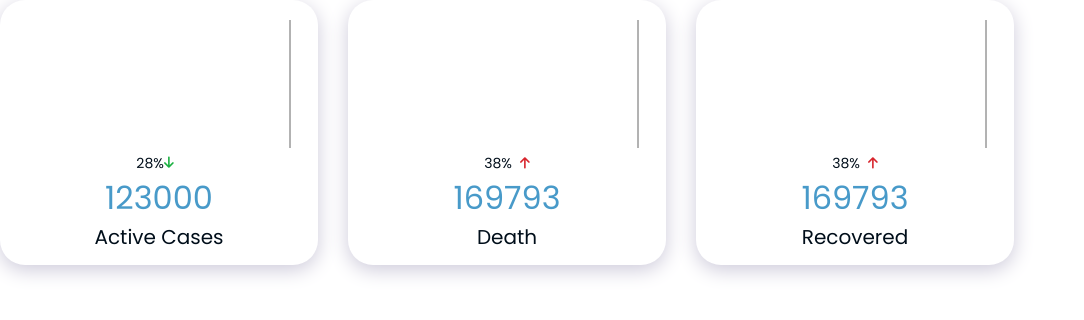
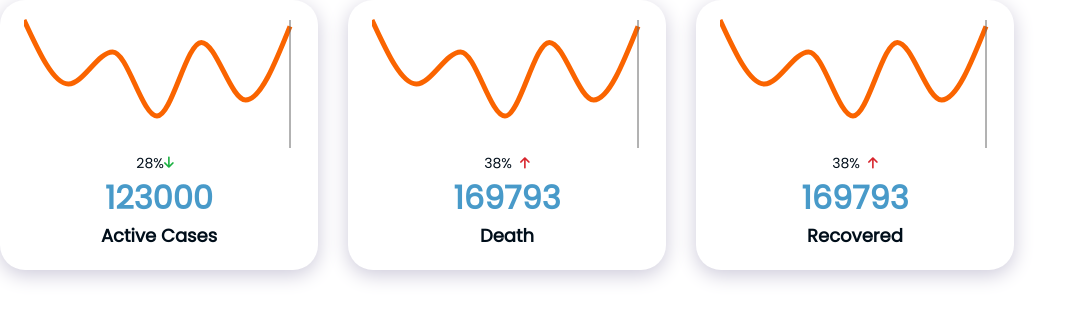
Before and after one commit to sonyacodez/CoronaTracker, a React (Create React App) app: page / in a window 1280 px wide. Shown: the top 320 px of the page, without its empty margins (0-1084 px from the left). Built offline with nearby package versions, Linux system fonts and the light colour scheme; what i18next-icu would draw is missing.

Commit message:
additional styling for StatMiniCard

```diff
--- a/src/components/StatMiniCard/StatMiniCard.style.ts
+++ b/src/components/StatMiniCard/StatMiniCard.style.ts
@@ -5,7 +5,7 @@ export const Container = styled.div`
   align-items: center;
   flex-direction: column;
   width: 31.8rem;
-  height: 26.5rem;
+  height: 27rem;
   padding: 1.5rem;
   border-radius: 25px;
   background-color: ${({ theme }) => theme.colors.white};
--- a/src/components/StatMiniCard/StatMiniCard.tsx
+++ b/src/components/StatMiniCard/StatMiniCard.tsx
@@ -3,29 +3,37 @@ import * as S from './StatMiniCard.style';
 import CustomText from '../Shared/CustomText/CustomText';
 import LineGraph from '../Shared/Charts/LineGraph/LineGraph';
 
-interface IStatMiniCard {
+interface IProps {
   title: string;
   currentNumOfCases: number;
   previousNumOfCases: number;
 }
 
-const StatMiniCard: FC<IStatMiniCard> = ({ title, currentNumOfCases, previousNumOfCases }) => {
+const StatMiniCard: FC<IProps> = ({ title, currentNumOfCases, previousNumOfCases }) => {
+  const lineGraphData = [
+    { numOfCases: 400 },
+    { numOfCases: 200 },
+    { numOfCases: 300 },
+    { numOfCases: 100 },
+    { numOfCases: 330 },
+    { numOfCases: 150 },
+    { numOfCases: 380 },
+  ];
+
   const percentChange = Math.round(
     ((currentNumOfCases - previousNumOfCases) / previousNumOfCases) * 100
   );
+  const hasIncreased = !!(percentChange > 0 && percentChange);
+
   return (
     <S.Container>
-      <LineGraph lineColor="orange1" />
+      <LineGraph graphData={lineGraphData} lineColor="orange1" />
       <S.PercentageContainer>
         <CustomText size="s14" text={`${Math.abs(percentChange)}%`} />
-        <S.Arrow
-          aria-hidden="true"
-          className="fa fa-arrow-down"
-          hasIncreased={!!(percentChange > 0 && percentChange)}
-        />
+        <S.Arrow hasIncreased={hasIncreased} aria-hidden="true" className="fa fa-arrow-down" />
       </S.PercentageContainer>
-      <CustomText size="s32" color="teal" text={`${currentNumOfCases}`} />
-      <CustomText size="s20" text={title} />
+      <CustomText bold size="s32" color="teal" text={`${currentNumOfCases}`} />
+      <CustomText bold size="s18" text={title} />
     </S.Container>
   );
 };
```
